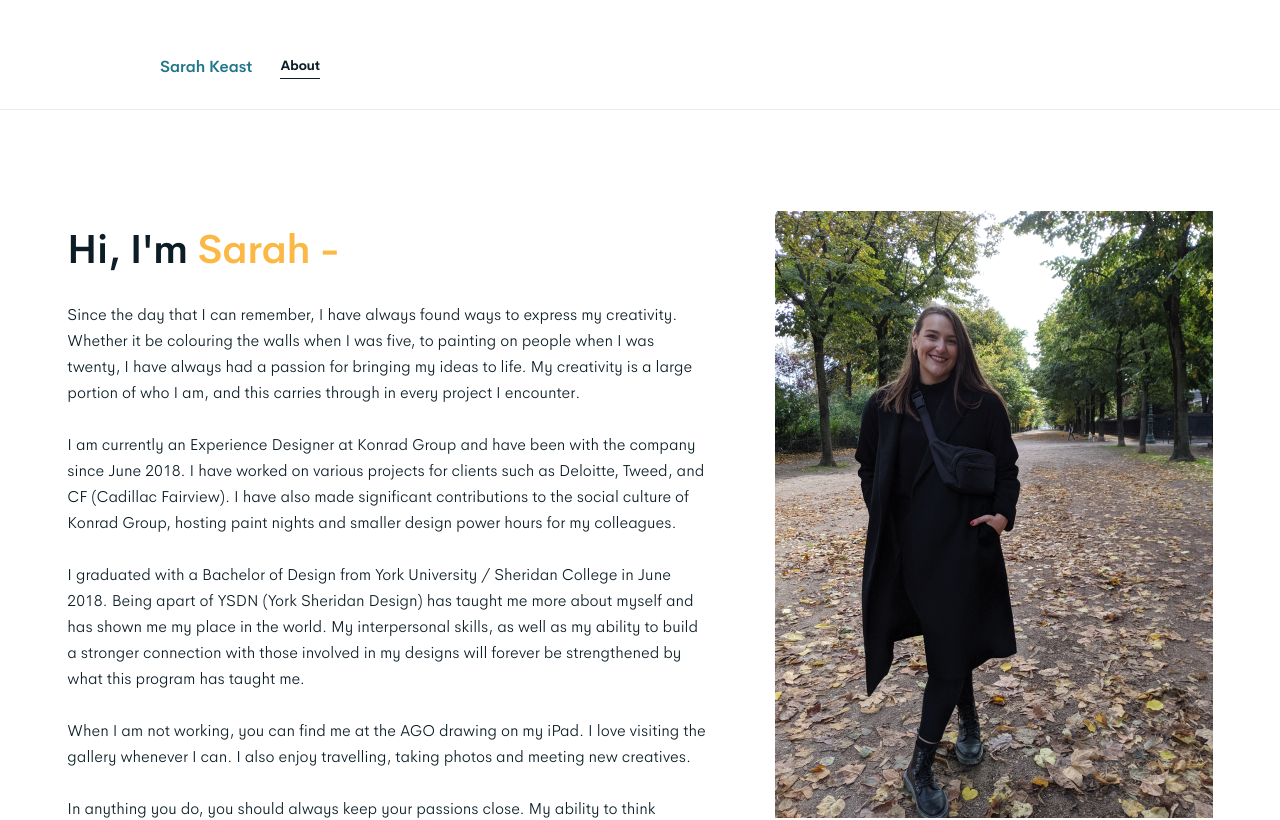
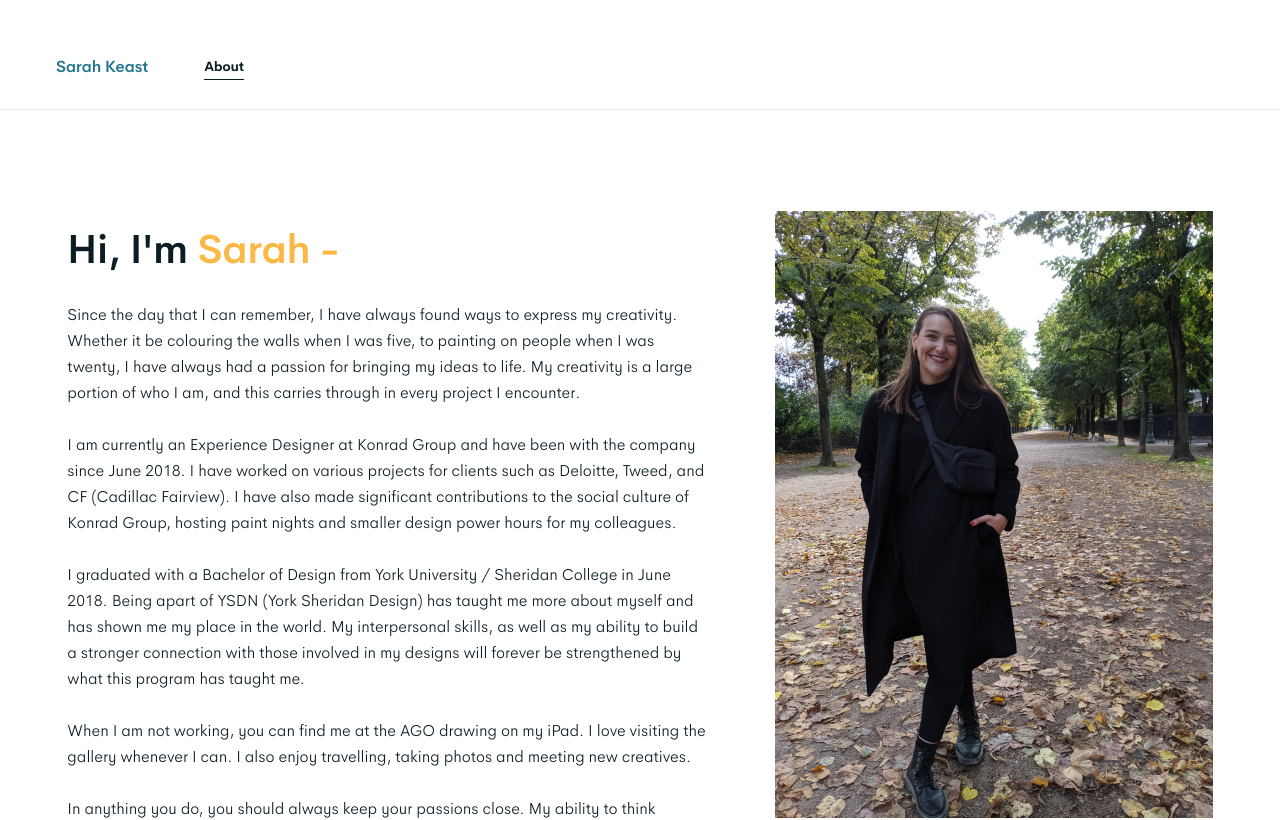
Before and after one commit to JoelChev/sarahhkeast_portfolio, a React (Create React App) app in the folder sarahhkeast_portfolio/: page /about in a window 1280 px wide. Shown: the top 820 px of the page. Built offline with nearby package versions, Linux system fonts and the light colour scheme.

Commit message:
Fixed up the header and the About jumping

```diff
--- a/sarahhkeast_portfolio/src/components/header.jsx
+++ b/sarahhkeast_portfolio/src/components/header.jsx
@@ -49,7 +49,6 @@ const Header = () => {
                         <a className={`${header}__about`} href='/about' >About</a>
                 }
             </div>
-            <div className={`${header}__space-container`} />
             <div className={`${header}__mobile-container`}>
                 <button className={`${header}__mobile-menu-button`}
                     onClick={() => setShowModal(true)}>
--- a/sarahhkeast_portfolio/src/styles/components/header.scss
+++ b/sarahhkeast_portfolio/src/styles/components/header.scss
@@ -20,14 +20,10 @@
     &__text-container {
         padding-top: 56px;
         padding-bottom: 32px;
-        width: 12.5%;
-        margin-left: 12.5%;
+        width: calc(100% - 56px);
+        padding-left: 56px;
         display: flex;
         align-items: center;
-        justify-content: space-between;
-        @media (max-width: $breakpoint-desktop) {
-            width: 20%;
-        }
         @media (max-width: $breakpoint-tablet) {
             display: none;
         }
@@ -40,6 +36,7 @@
         line-height: 33px;
         align-items: flex-start;
         text-decoration: none;
+        margin-right: 56px;
         &:hover, &:active {
             text-decoration: underline;
             text-decoration-color: $color-blue-1;
@@ -61,18 +58,9 @@
     &__about-selected {
         font-weight: 600;
         font-size: 13.2791px;
+        margin-top: 2px;
         line-height: 24px;
         border-bottom: 1.5px solid $color-black;
-    }
-
-    &__space-container {
-        width: 70%;
-        @media (max-width: $breakpoint-desktop) {
-            width: 62.5%;
-        }
-        @media (max-width: $breakpoint-tablet) {
-            display: none;
-        }
     }
 
     &__mobile-container {
```
